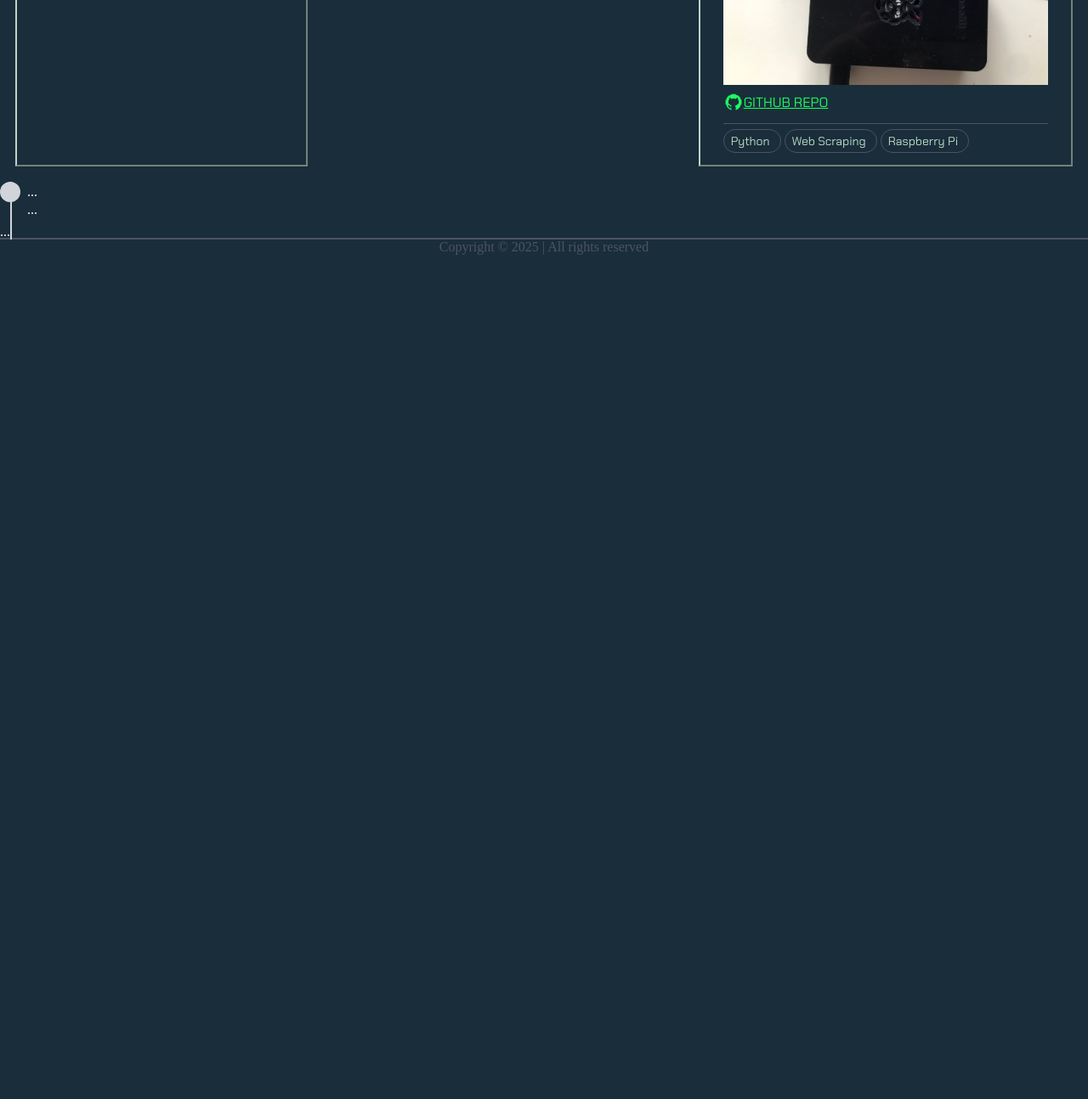
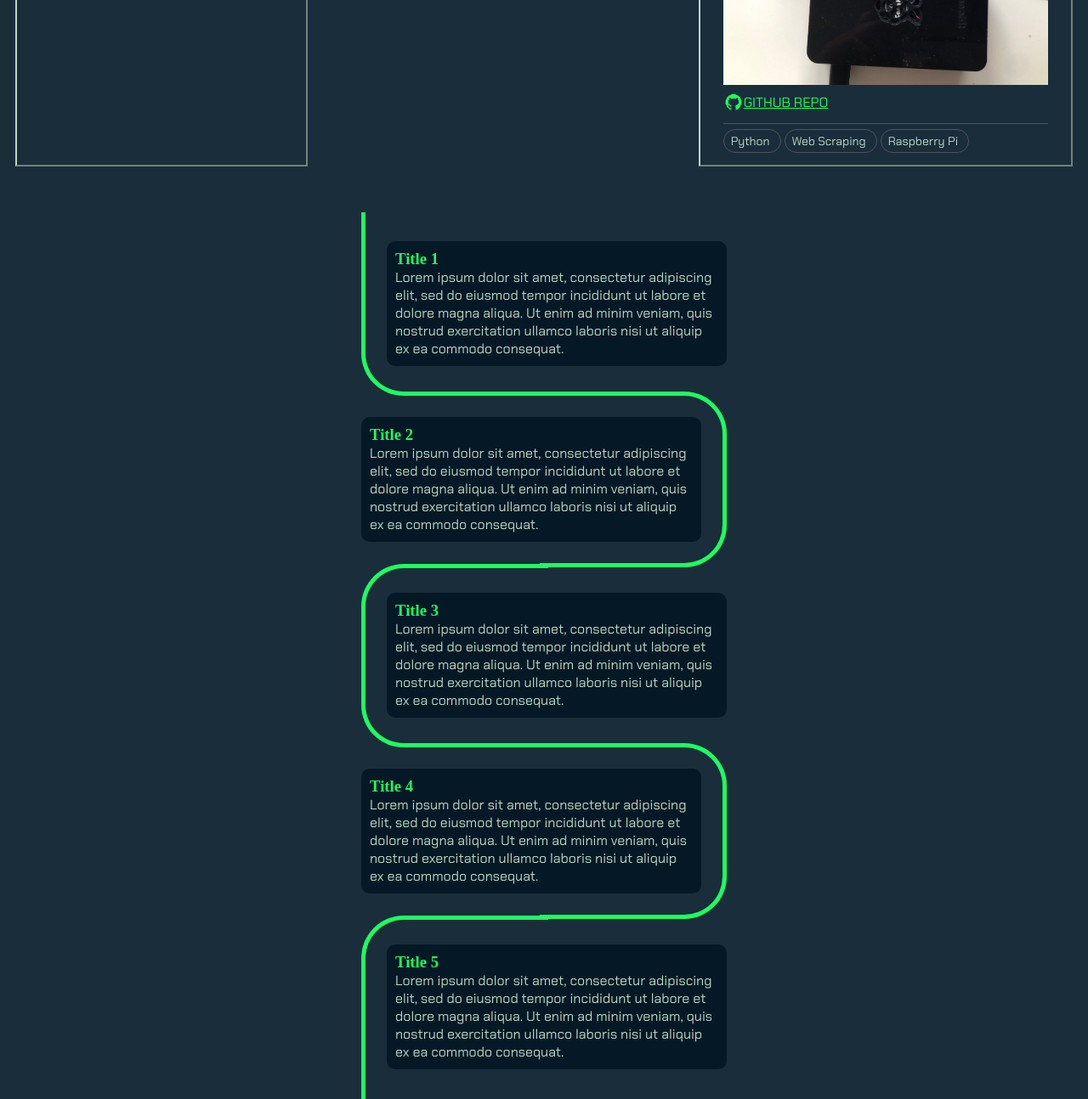
Before and after one commit to Norange01/Portfolio, an Astro site: page / in a window 1280 px wide. Shown: the part 4464-5758 px from the top of the page at 85% size. Before the commit the page ends 4764 px from the top, so only its background shows below. Built offline with nearby package versions, Linux system fonts and the light colour scheme; Astro itself is replaced by a stand-in of ours; a web font is replaced by a local one.

Commit message:
Added preliminary timeline
but dots are missing

```diff
--- a/src/components/Experience.astro
+++ b/src/components/Experience.astro
@@ -1,84 +1,175 @@
+---
+import '../styles/global.css';
+---
+
+
 <div class="timeline">
-    <!-- Left vertical line -->
-    <div class="timeline__line"></div>
-
-    <!-- The timeline items timeline -->
-    <div class="timeline__items">
-        <!-- Each timeline item -->
-        <div class="timeline__item">
-            <!-- The circle and title -->
-            <div class="timeline__top">
-                <!-- The circle -->
-                <div class="timeline__circle"></div>
-
-                <!-- The title -->
-                <div class="timeline__title">...</div>
+  <div class="outer">
+    <div class="card">
+      <div class="info">
+        <h3 class="timeline-card-title">Title 1</h3>
+        <p>Lorem ipsum dolor sit amet, consectetur adipiscing elit, sed do eiusmod tempor incididunt ut labore et dolore magna aliqua. Ut enim ad minim veniam, quis nostrud exercitation ullamco laboris nisi ut aliquip ex ea commodo consequat. </p>
       </div>
-
-            <!-- The description -->
-            <div class="timeline__desc">...</div>
     </div>
-
-        <!-- Repeat other items -->
-        ...
+    <div class="card">
+      <div class="info">
+        <h3 class="timeline-card-title">Title 2</h3>
+        <p>Lorem ipsum dolor sit amet, consectetur adipiscing elit, sed do eiusmod tempor incididunt ut labore et dolore magna aliqua. Ut enim ad minim veniam, quis nostrud exercitation ullamco laboris nisi ut aliquip ex ea commodo consequat. </p>
+      </div>
+    </div>
+    <div class="card">
+      <div class="info">
+        <h3 class="timeline-card-title">Title 3</h3>
+        <p>Lorem ipsum dolor sit amet, consectetur adipiscing elit, sed do eiusmod tempor incididunt ut labore et dolore magna aliqua. Ut enim ad minim veniam, quis nostrud exercitation ullamco laboris nisi ut aliquip ex ea commodo consequat. </p>
+      </div>
+    </div>
+    <div class="card">
+      <div class="info">
+        <h3 class="timeline-card-title">Title 4</h3>
+        <p>Lorem ipsum dolor sit amet, consectetur adipiscing elit, sed do eiusmod tempor incididunt ut labore et dolore magna aliqua. Ut enim ad minim veniam, quis nostrud exercitation ullamco laboris nisi ut aliquip ex ea commodo consequat. </p>
+      </div>
+    </div>
+    <div class="card">
+      <div class="info">
+        <h3 class="timeline-card-title">Title 5</h3>
+        <p>Lorem ipsum dolor sit amet, consectetur adipiscing elit, sed do eiusmod tempor incididunt ut labore et dolore magna aliqua. Ut enim ad minim veniam, quis nostrud exercitation ullamco laboris nisi ut aliquip ex ea commodo consequat. </p>
+      </div>
+    </div>
   </div>
 </div>
 
+
+
 <style>
-    .timeline {
-        /* Used to position the left vertical line */
-        position: relative;
+
+
+* {
+  margin: 0;
+  padding: 0;
 }
 
-    .timeline__line {
-        /* Border */
-        border-right: 2px solid #d1d5db;
 
-        /* Positioned at the left */
-        left: 0.75rem;
-        position: absolute;
-        top: 0px;
-
-        /* Take full height */
-        height: 100%;
+/* Timeline Container */
+.timeline {
+  background: var(var(--color2));
+  margin: 20px auto;
+  padding: 20px;
+  background: var(var(--color1));
+  display: flex;
+  justify-content: center;
 }
 
-    .timeline__items {
-        /* Reset styles */
-        list-style-type: none;
-        margin: 0px;
-        padding: 0px;
+p {
+    color: var(--color4Light);
+    font-family: "Chakra";
 }
 
-    .timeline__item {
-        margin-bottom: 8px;
+/* Card container */
+.card {
+  position: relative;
+  max-width: 400px;
 }
 
-    .timeline__top {
-        /* Center the content horizontally */
-        align-items: center;
-        display: flex;
+/* setting padding based on even or odd */
+.card:nth-child(odd) {
+  padding: 30px 0 30px 30px;
+}
+.card:nth-child(even) {
+  padding: 30px 30px 30px 0;
+}
+/* Global ::before */
+.card::before {
+  content: "";
+  position: absolute;
+  width: 50%;
+  border: solid var(--color4);
 }
 
-    .timeline__circle {
-        /* Rounded border */
-        background-color: #d1d5db;
-        border-radius: 9999px;
-
-        /* Size */
-        height: 1.5rem;
-        width: 1.5rem;
+/* Setting the border of top, bottom, left */
+.card:nth-child(odd)::before {
+  left: 0px;
+  top: -4.5px;
+  bottom: -4.5px;
+  border-width: 5px 0 5px 5px;
+  border-radius: 50px 0 0 50px;
 }
 
-    .timeline__title {
-        /* Take available width */
-        flex: 1;
-        margin-left: 0.5rem;
+/* Setting the top and bottom to "-5px" because earlier it was out of a pixel in mobile devices */
+@media only screen and (max-width: 400px) {
+  .card:nth-child(odd)::before {
+    top: -5px;
+    bottom: -5px;
+  }
 }
 
-    .timeline__desc {
-        /* Make it align with the title */
-        margin-left: 2rem;
+/* Setting the border of top, bottom, right */
+.card:nth-child(even)::before {
+  right: 0;
+  top: 0;
+  bottom: 0;
+  border-width: 5px 5px 5px 0;
+  border-radius: 0 50px 50px 0;
+}
+
+/* Removing the border if it is the first card */
+.card:first-child::before {
+  border-top: 0;
+  border-top-left-radius: 0;
+}
+
+/* Removing the border if it is the last card  and it's odd */
+.card:last-child:nth-child(odd)::before {
+  border-bottom: 0;
+  border-bottom-left-radius: 0;
+}
+
+/* Removing the border if it is the last card  and it's even */
+.card:last-child:nth-child(even)::before {
+  border-bottom: 0;
+  border-bottom-right-radius: 0;
+}
+
+/* Information about the timeline */
+.info {
+  display: flex;
+  flex-direction: column;
+  background: var(--color1);
+  color: gray;
+  border-radius: 10px;
+  padding: 10px;
+}
+
+/* Title of the card */
+.timeline-card-title {
+  color: var(--color4);
+  position: relative;
+  font-family: "Doto";
+}
+
+/* Timeline dot  */
+.title::before {
+  content: "";
+  position: absolute;
+  width: 10px;
+  height: 10px;
+  background: white;
+  border-radius: 999px;
+  border: 3px solid var(--color4);
+}
+
+/* text right if the card is even  */
+.card:nth-child(even) > .info > .title {
+  text-align: right;
+}
+
+/* setting dot to the left if the card is odd */
+.card:nth-child(odd) > .info > .title::before {
+  left: -45px;
+}
+
+/* setting dot to the right if the card is odd */
+.card:nth-child(even) > .info > .title::before {
+  right: -45px;
 }
 
 </style>
```
Lines whose indentation alone changed are shown as unchanged.
